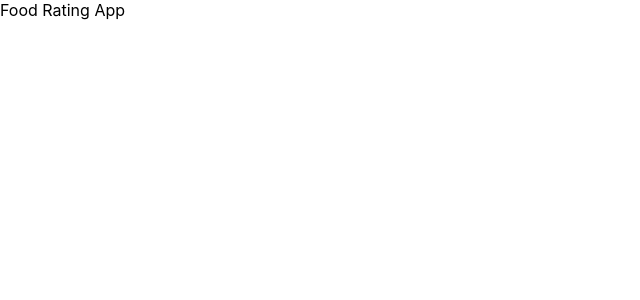
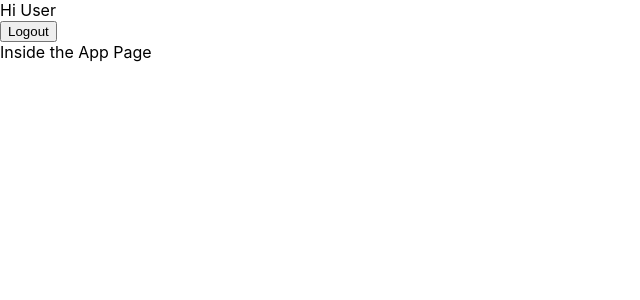
Before and after one commit to rawnakchourasia/food-rating-app, a React (Create React App) app: page / in a window 1280 px wide. Shown: the top 300 px of the page, without its empty margins (0-640 px from the left). Built offline with nearby package versions, Linux system fonts and the light colour scheme.

Commit message:
Logout functionality

```diff
--- a/src/actions/index.js
+++ b/src/actions/index.js
@@ -1,6 +1,7 @@
 // ACTION TYPES
 export const ADD_ALL_USERS = 'ADD_ALL_USERS';
 export const ADD_ALL_DISHES = 'ADD_ALL_DISHES';
+export const LOG_OUT_USER = 'LOG_OUT_USER';
 
 // ACTION CREATORS
 export function addAllUsers(allUsers) {
@@ -16,3 +17,10 @@ export function addAllDishes(allDishes) {
     allDishes: allDishes,
   };
 }
+
+export function logOutUser(userId) {
+  return {
+    type: LOG_OUT_USER,
+    userId: userId,
+  };
+}
--- a/src/dishes.js
+++ b/src/allDishes.js
@@ -1,4 +1,4 @@
-export const dishes = [
+export const allDishes = [
   {
     id: 1,
     dishName: 'Lasagne',
--- a/src/users.js
+++ b/src/allUsers.js
@@ -1,4 +1,4 @@
-export const users = [
+export const allUsers = [
   {
     id: 1,
     username: 'amar',
--- a/src/components/App.js
+++ b/src/components/App.js
@@ -1,8 +1,40 @@
-import React, { Component } from 'react';
+import React from 'react';
+import { addAllUsers, addAllDishes } from '../actions';
+import { allUsers } from '../allUsers';
+import { allDishes } from '../allDishes';
+import Login from './Login';
+import InsideApp from './InsideApp';
+import Header from './Header';
 
-class App extends Component {
+class App extends React.Component {
+  componentDidMount() {
+    const { store } = this.props;
+
+    store.subscribe(() => {
+      // console.log('UPDATED');
+      this.forceUpdate();
+    });
+
+    store.dispatch(addAllUsers(allUsers));
+    store.dispatch(addAllDishes(allDishes));
+
+    // console.log(this.props.store.getState());
+  }
+
   render() {
-    return <div>Food Rating App</div>;
+    const { usersList, currentUserId, isLoggedIn } =
+      this.props.store.getState();
+
+    return (
+      <div className="app">
+        <Header
+          isLoggedIn={isLoggedIn}
+          currentUserId={currentUserId}
+          dispatch={this.props.store.dispatch}
+        />
+        {isLoggedIn ? <InsideApp /> : <Login />}
+      </div>
+    );
   }
 }
 
--- /dev/null
+++ b/src/components/Header.js
@@ -0,0 +1,23 @@
+import React from 'react';
+import { logOutUser } from '../actions';
+
+class Header extends React.Component {
+  logoutUser = () => {
+    const { currentUserId } = this.props;
+    this.props.dispatch(logOutUser(currentUserId));
+    // console.log(currentUserId);
+  };
+
+  render() {
+    const { isLoggedIn } = this.props;
+    // console.log(isLoggedIn);
+    return (
+      <div>
+        {!isLoggedIn ? <div>Dish Poll App</div> : <div>Hi User</div>}
+        {isLoggedIn ? <button onClick={this.logoutUser}>Logout</button> : null}
+      </div>
+    );
+  }
+}
+
+export default Header;
--- a/src/components/InsideApp.js
+++ b/src/components/InsideApp.js
@@ -1,6 +1,6 @@
-import React, { Component } from 'react';
+import React from 'react';
 
-class InsideApp extends Component {
+class InsideApp extends React.Component {
   render() {
     return <div>Inside the App Page</div>;
   }
--- a/src/components/Login.js
+++ b/src/components/Login.js
@@ -1,6 +1,6 @@
-import React, { Component } from 'react';
+import React from 'react';
 
-class Login extends Component {
+class Login extends React.Component {
   render() {
     return <div>Login Page</div>;
   }
--- a/src/index.js
+++ b/src/index.js
@@ -8,8 +8,8 @@ import reportWebVitals from './reportWebVitals';
 import dishPoll from './reducers';
 
 const store = createStore(dishPoll);
-console.log('store', store);
-console.log('store state', store.getState());
+// console.log('store', store);
+// console.log('store state', store.getState());
 
 const root = ReactDOM.createRoot(document.getElementById('root'));
 root.render(
--- a/src/reducers/index.js
+++ b/src/reducers/index.js
@@ -1,28 +1,35 @@
-import { ADD_ALL_USERS, ADD_ALL_DISHES } from '../actions';
+import { ADD_ALL_USERS, ADD_ALL_DISHES, LOG_OUT_USER } from '../actions';
 
 const initialUserDishesState = {
   usersList: [],
   dishesList: [],
-  isLoggedIn: false,
-  currentUserId: 0,
+  isLoggedIn: true,
+  currentUserId: 2,
 };
 
 export default function dishPoll(state = initialUserDishesState, action) {
   switch (action.type) {
     case ADD_ALL_USERS:
-      console.log('ACTION', action);
+      //   console.log('ACTION', action);
       return {
         ...state,
         usersList: action.allUsers,
       };
     case ADD_ALL_DISHES:
-      console.log('ACTION', action);
+      //   console.log('ACTION', action);
       return {
         ...state,
         dishesList: action.allDishes,
       };
+    case LOG_OUT_USER:
+      //   console.log('ACTION', action);
+      return {
+        ...state,
+        isLoggedIn: false,
+        currentUserId: 0,
+      };
     default:
-      console.log('ACTION', action);
+      //   console.log('ACTION', action);
       return state;
   }
 }
```
